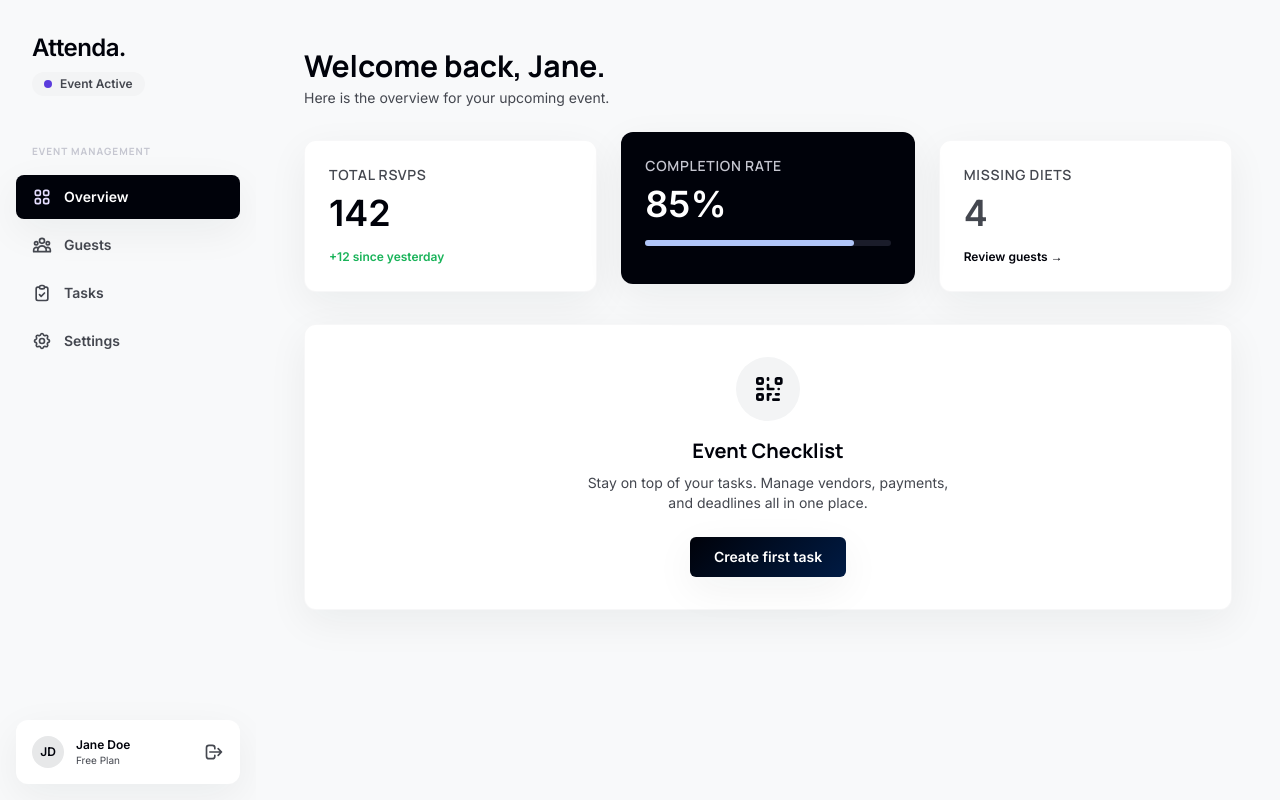
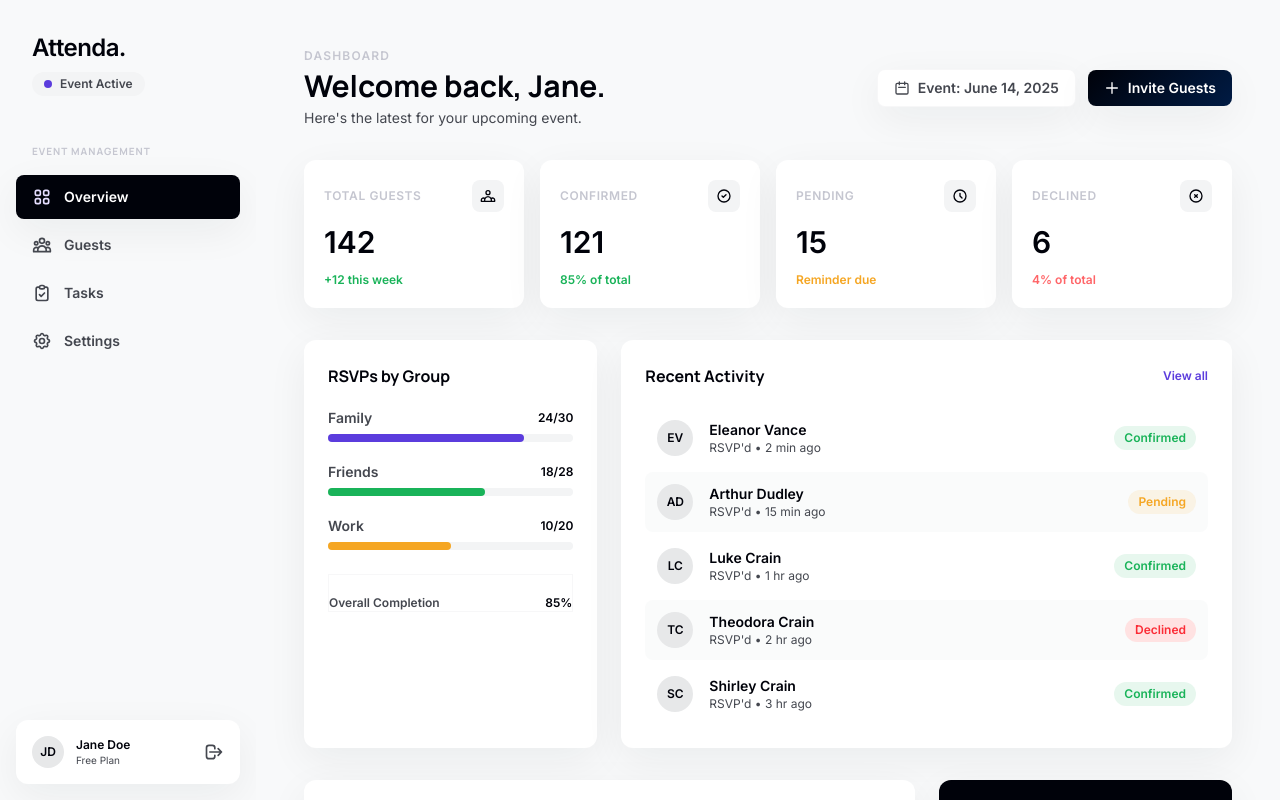
Before and after one commit to Adneil3004/attenda, a React (Vite) app in the folder frontend/: page /attenda/dashboard in a window 1280 px wide. Built offline with nearby package versions, Linux system fonts and the light colour scheme.

Commit message:
feat: enrich dashboard Overview with KPIs, activity feed, task checklist and QR panel

```diff
--- a/frontend/src/pages/dashboard/Overview.jsx
+++ b/frontend/src/pages/dashboard/Overview.jsx
@@ -1,48 +1,224 @@
 import { Link } from 'react-router-dom';
+
+const RECENT_GUESTS = [
+  { name: 'Eleanor Vance', status: 'Confirmed', time: '2 min ago', initials: 'EV' },
+  { name: 'Arthur Dudley', status: 'Pending', time: '15 min ago', initials: 'AD' },
+  { name: 'Luke Crain', status: 'Confirmed', time: '1 hr ago', initials: 'LC' },
+  { name: 'Theodora Crain', status: 'Declined', time: '2 hr ago', initials: 'TC' },
+  { name: 'Shirley Crain', status: 'Confirmed', time: '3 hr ago', initials: 'SC' },
+];
+
+const TASKS = [
+  { title: 'Confirm catering headcount', done: true },
+  { title: 'Send reminder to pending guests', done: false },
+  { title: 'Arrange table seating plan', done: false },
+  { title: 'Test QR check-in scanner', done: false },
+  { title: 'Finalize music playlist', done: true },
+];
+
+const GROUPS = [
+  { name: 'Family', confirmed: 24, total: 30, color: '#5b3cdd' },
+  { name: 'Friends', confirmed: 18, total: 28, color: '#19b359' },
+  { name: 'Work', confirmed: 10, total: 20, color: '#f5a623' },
+];
+
+const STATUS_COLORS = {
+  Confirmed: { bg: 'bg-[#19b359]/10', text: 'text-[#19b359]' },
+  Pending: { bg: 'bg-[#f5a623]/10', text: 'text-[#f5a623]' },
+  Declined: { bg: 'bg-red-100', text: 'text-red-500' },
+};
 
 const Overview = () => {
   return (
-    <div className="flex flex-col h-full w-full">
-      <div className="mb-8">
-        <h1 className="text-3xl font-bold text-[var(--color-primary)]">Welcome back, Jane.</h1>
-        <p className="text-[var(--color-on-surface-variant)] text-sm mt-1">Here is the overview for your upcoming event.</p>
+    <div className="flex flex-col gap-8 w-full">
+
+      {/* ─── Page Header ─── */}
+      <div className="flex flex-col md:flex-row md:items-center justify-between gap-4">
+        <div>
+          <p className="text-xs font-bold uppercase tracking-widest text-[var(--color-outline-variant)] mb-1">Dashboard</p>
+          <h1 className="text-3xl font-bold text-[var(--color-primary)]">Welcome back, Jane.</h1>
+          <p className="text-[var(--color-on-surface-variant)] text-sm mt-1">Here's the latest for your upcoming event.</p>
+        </div>
+        <div className="flex items-center gap-3">
+          <div className="flex items-center gap-2 px-4 py-2 bg-[var(--color-surface-container-lowest)] rounded-lg text-sm font-semibold text-[var(--color-on-surface-variant)] ghost-border ambient-shadow">
+            <svg className="w-4 h-4" fill="none" viewBox="0 0 24 24" stroke="currentColor">
+              <path strokeLinecap="round" strokeLinejoin="round" strokeWidth={2} d="M8 7V3m8 4V3m-9 8h10M5 21h14a2 2 0 002-2V7a2 2 0 00-2-2H5a2 2 0 00-2 2v12a2 2 0 002 2z" />
+            </svg>
+            Event: June 14, 2025
+          </div>
+          <button className="primary-gradient text-white px-4 py-2 rounded-lg text-sm font-semibold hover:opacity-90 transition-opacity ambient-shadow flex items-center gap-2">
+            <svg className="w-4 h-4" fill="none" viewBox="0 0 24 24" stroke="currentColor">
+              <path strokeLinecap="round" strokeLinejoin="round" strokeWidth={2} d="M12 4v16m8-8H4" />
+            </svg>
+            Invite Guests
+          </button>
+        </div>
       </div>
 
-      <div className="grid grid-cols-1 md:grid-cols-3 gap-6 mb-8">
-        <div className="bg-[var(--color-surface-container-lowest)] p-6 rounded-xl ambient-shadow ghost-border">
-          <h3 className="text-sm font-semibold text-[var(--color-on-surface-variant)] uppercase tracking-wider mb-2">Total RSVPs</h3>
-          <p className="text-4xl font-bold text-[var(--color-primary)]">142</p>
-          <div className="mt-4 text-xs font-semibold text-[#19b359]">+12 since yesterday</div>
-        </div>
+      {/* ─── KPI Cards ─── */}
+      <div className="grid grid-cols-2 lg:grid-cols-4 gap-4">
+        {[
+          { label: 'Total Guests', value: '142', delta: '+12 this week', icon: 'M17 20h5v-2a3 3 0 00-5.356-1.857M17 20H7m10 0v-2c0-.656-.126-1.283-.356-1.857M7 20H2v-2a3 3 0 015.356-1.857M7 20v-2c0-.656.126-1.283.356-1.857m0 0a5.002 5.002 0 019.288 0M15 7a3 3 0 11-6 0 3 3 0 016 0z', deltaColor: 'text-[#19b359]' },
+          { label: 'Confirmed', value: '121', delta: '85% of total', icon: 'M9 12l2 2 4-4m6 2a9 9 0 11-18 0 9 9 0 0118 0z', deltaColor: 'text-[#19b359]' },
+          { label: 'Pending', value: '15', delta: 'Reminder due', icon: 'M12 8v4l3 3m6-3a9 9 0 11-18 0 9 9 0 0118 0z', deltaColor: 'text-[#f5a623]' },
+          { label: 'Declined', value: '6', delta: '4% of total', icon: 'M10 14l2-2m0 0l2-2m-2 2l-2-2m2 2l2 2m7-2a9 9 0 11-18 0 9 9 0 0118 0z', deltaColor: 'text-red-400' },
+        ].map((kpi, i) => (
+          <div key={i} className="bg-[var(--color-surface-container-lowest)] p-5 rounded-xl ambient-shadow flex flex-col gap-3">
+            <div className="flex items-center justify-between">
+              <span className="text-xs font-bold uppercase tracking-wider text-[var(--color-outline-variant)]">{kpi.label}</span>
+              <div className="w-8 h-8 rounded-lg bg-[var(--color-surface-container-low)] flex items-center justify-center">
+                <svg className="w-4 h-4 text-[var(--color-primary)]" fill="none" viewBox="0 0 24 24" stroke="currentColor">
+                  <path strokeLinecap="round" strokeLinejoin="round" strokeWidth={2} d={kpi.icon} />
+                </svg>
+              </div>
+            </div>
+            <p className="text-3xl font-bold text-[var(--color-primary)]">{kpi.value}</p>
+            <span className={`text-xs font-semibold ${kpi.deltaColor}`}>{kpi.delta}</span>
+          </div>
+        ))}
+      </div>
 
-        <div className="bg-[var(--color-primary)] p-6 rounded-xl ambient-shadow text-white transform md:-translate-y-2">
-          <h3 className="text-sm font-semibold text-[#c5c6d0] uppercase tracking-wider mb-2">Completion Rate</h3>
-          <p className="text-4xl font-bold">85%</p>
-          <div className="w-full bg-[#1a1c2a] rounded-full h-1.5 mt-4">
-            <div className="bg-[#b1c6f9] h-1.5 rounded-full" style={{ width: '85%' }}></div>
+      {/* ─── Middle Row ─── */}
+      <div className="grid grid-cols-1 lg:grid-cols-3 gap-6">
+
+        {/* RSVP Progress by Group */}
+        <div className="bg-[var(--color-surface-container-lowest)] p-6 rounded-xl ambient-shadow col-span-1">
+          <h2 className="text-base font-bold text-[var(--color-primary)] mb-5">RSVPs by Group</h2>
+          <div className="space-y-5">
+            {GROUPS.map((group) => {
+              const pct = Math.round((group.confirmed / group.total) * 100);
+              return (
+                <div key={group.name}>
+                  <div className="flex justify-between items-center mb-1.5">
+                    <span className="text-sm font-semibold text-[var(--color-on-surface-variant)]">{group.name}</span>
+                    <span className="text-xs font-bold text-[var(--color-primary)]">{group.confirmed}/{group.total}</span>
+                  </div>
+                  <div className="w-full bg-[var(--color-surface-container-low)] rounded-full h-2">
+                    <div
+                      className="h-2 rounded-full transition-all duration-700"
+                      style={{ width: `${pct}%`, backgroundColor: group.color }}
+                    ></div>
+                  </div>
+                </div>
+              );
+            })}
+          </div>
+
+          <div className="mt-6 pt-5 border-t ghost-border flex justify-between items-center text-xs text-[var(--color-on-surface-variant)]">
+            <span className="font-semibold">Overall Completion</span>
+            <span className="font-bold text-[var(--color-primary)]">85%</span>
           </div>
         </div>
 
-        <div className="bg-[var(--color-surface-container-lowest)] p-6 rounded-xl ambient-shadow ghost-border">
-          <h3 className="text-sm font-semibold text-[var(--color-on-surface-variant)] uppercase tracking-wider mb-2">Missing Diets</h3>
-          <p className="text-4xl font-bold text-[var(--color-error)]">4</p>
-          <Link to="/dashboard/guests" className="inline-block mt-4 text-xs font-semibold text-[var(--color-primary)] hover:underline">Review guests &rarr;</Link>
+        {/* Recent RSVP Activity */}
+        <div className="bg-[var(--color-surface-container-lowest)] p-6 rounded-xl ambient-shadow col-span-1 lg:col-span-2">
+          <div className="flex items-center justify-between mb-5">
+            <h2 className="text-base font-bold text-[var(--color-primary)]">Recent Activity</h2>
+            <Link to="/dashboard/guests" className="text-xs font-semibold text-[var(--color-secondary)] hover:underline">View all</Link>
+          </div>
+          <div className="space-y-1">
+            {RECENT_GUESTS.map((g, i) => (
+              <div key={i} className={`flex items-center gap-4 px-3 py-3 rounded-lg transition-colors ${i % 2 === 0 ? '' : 'bg-[var(--color-surface-container-low)]/40'}`}>
+                <div className="w-9 h-9 rounded-full bg-[var(--color-surface-container-high)] flex items-center justify-center text-xs font-bold text-[var(--color-primary)] shrink-0">
+                  {g.initials}
+                </div>
+                <div className="flex-1 min-w-0">
+                  <p className="text-sm font-semibold text-[var(--color-primary)] truncate">{g.name}</p>
+                  <p className="text-xs text-[var(--color-on-surface-variant)]">RSVP'd &bull; {g.time}</p>
+                </div>
+                <span className={`px-2.5 py-1 text-xs font-semibold rounded-full shrink-0 ${STATUS_COLORS[g.status].bg} ${STATUS_COLORS[g.status].text}`}>
+                  {g.status}
+                </span>
+              </div>
+            ))}
+          </div>
         </div>
       </div>
 
-      <div className="bg-[var(--color-surface-container-lowest)] rounded-xl ambient-shadow ghost-border p-8 flex-1 flex flex-col justify-center items-center text-center">
-        <div className="w-16 h-16 bg-[var(--color-surface-container-low)] rounded-full flex items-center justify-center mb-4">
-          <svg className="w-8 h-8 text-[var(--color-primary)]" fill="none" viewBox="0 0 24 24" stroke="currentColor">
-            <path strokeLinecap="round" strokeLinejoin="round" strokeWidth={2} d="M12 4v1m6 11h2m-6 0h-2v4m0-11v3m0 0h.01M12 12h4.01M16 20h4M4 12h4m12 0h.01M5 8h2a1 1 0 001-1V5a1 1 0 00-1-1H5a1 1 0 00-1 1v2a1 1 0 001 1zm14 0h2a1 1 0 001-1V5a1 1 0 00-1-1h-2a1 1 0 00-1 1v2a1 1 0 001 1zM5 20h2a1 1 0 001-1v-2a1 1 0 00-1-1H5a1 1 0 00-1 1v2a1 1 0 001 1z" />
-          </svg>
+      {/* ─── Bottom Row ─── */}
+      <div className="grid grid-cols-1 lg:grid-cols-3 gap-6">
+
+        {/* Event Tasks */}
+        <div className="bg-[var(--color-surface-container-lowest)] p-6 rounded-xl ambient-shadow col-span-1 lg:col-span-2">
+          <div className="flex items-center justify-between mb-5">
+            <h2 className="text-base font-bold text-[var(--color-primary)]">Event Checklist</h2>
+            <span className="text-xs bg-[var(--color-secondary-fixed)] text-[var(--color-on-secondary-fixed-variant)] font-semibold px-2.5 py-1 rounded-full">
+              {TASKS.filter(t => t.done).length}/{TASKS.length} done
+            </span>
+          </div>
+
+          {/* Progress Ribbon */}
+          <div className="w-full bg-[var(--color-surface-container-low)] rounded-full h-1 mb-5">
+            <div
+              className="h-1 rounded-full"
+              style={{ width: `${(TASKS.filter(t => t.done).length / TASKS.length) * 100}%`, background: 'linear-gradient(to right, var(--color-secondary), var(--color-secondary-container))' }}
+            ></div>
+          </div>
+
+          <div className="space-y-2">
+            {TASKS.map((task, i) => (
+              <div key={i} className={`flex items-center gap-3 px-3 py-3 rounded-lg transition-colors cursor-pointer hover:bg-[var(--color-surface-container-low)] ${i % 2 === 0 ? '' : 'bg-[var(--color-surface-container-low)]/40'}`}>
+                <div className={`w-5 h-5 rounded-full border-2 flex items-center justify-center shrink-0 transition-colors ${task.done ? 'bg-[#19b359] border-[#19b359]' : 'border-[var(--color-outline-variant)]'}`}>
+                  {task.done && (
+                    <svg className="w-3 h-3 text-white" fill="none" viewBox="0 0 24 24" stroke="currentColor">
+                      <path strokeLinecap="round" strokeLinejoin="round" strokeWidth={3} d="M5 13l4 4L19 7" />
+                    </svg>
+                  )}
+                </div>
+                <span className={`text-sm ${task.done ? 'line-through text-[var(--color-outline-variant)]' : 'font-semibold text-[var(--color-on-surface)]'}`}>
+                  {task.title}
+                </span>
+              </div>
+            ))}
+          </div>
+
+          <button className="mt-5 w-full py-2.5 rounded-md text-sm font-semibold text-[var(--color-on-surface-variant)] bg-[var(--color-surface-container-low)] hover:bg-[var(--color-surface-container-high)] transition-colors flex items-center justify-center gap-2">
+            <svg className="w-4 h-4" fill="none" viewBox="0 0 24 24" stroke="currentColor">
+              <path strokeLinecap="round" strokeLinejoin="round" strokeWidth={2} d="M12 4v16m8-8H4" />
+            </svg>
+            Add a task
+          </button>
         </div>
-        <h3 className="text-xl font-bold text-[var(--color-primary)] mb-2">Event Checklist</h3>
-        <p className="text-[var(--color-on-surface-variant)] text-sm max-w-sm mb-6">Stay on top of your tasks. Manage vendors, payments, and deadlines all in one place.</p>
-        <button className="primary-gradient text-white px-6 py-2.5 rounded-md font-semibold text-sm hover:opacity-90 transition-opacity ambient-shadow">
-          Create first task
-        </button>
+
+        {/* Digital Ticket Preview */}
+        <div className="bg-[var(--color-primary)] p-6 rounded-xl ambient-shadow text-white flex flex-col">
+          <h2 className="text-base font-bold text-white mb-1">QR Check-In</h2>
+          <p className="text-xs text-[#c5c6d0] mb-6">Preview your guest ticket</p>
+
+          <div className="flex-1 flex items-center justify-center">
+            <div className="w-full max-w-[160px] aspect-square bg-[var(--color-surface)] rounded-xl p-3 flex items-center justify-center mx-auto">
+              {/* Placeholder QR grid */}
+              <div className="grid grid-cols-7 gap-0.5 w-full h-full">
+                {Array.from({ length: 49 }).map((_, i) => {
+                  const isCorner = [0,1,7,8, 5,6,12,13, 35,36,42,43].includes(i);
+                  const isDark = isCorner || Math.random() > 0.55;
+                  return <div key={i} className={`rounded-sm ${isDark ? 'bg-[var(--color-primary)]' : 'bg-transparent'}`}></div>;
+                })}
+              </div>
+            </div>
+          </div>
+
+          <div className="mt-5 space-y-2 text-sm">
+            <div className="flex justify-between">
+              <span className="text-[#c5c6d0] text-xs">Event</span>
+              <span className="font-semibold text-xs text-right">Summer Gala 2025</span>
+            </div>
+            <div className="flex justify-between">
+              <span className="text-[#c5c6d0] text-xs">Date</span>
+              <span className="font-semibold text-xs">June 14, 2025</span>
+            </div>
+            <div className="flex justify-between">
+              <span className="text-[#c5c6d0] text-xs">Guests scanned</span>
+              <span className="font-semibold text-xs">0 / 142</span>
+            </div>
+          </div>
+
+          <button className="mt-5 w-full py-2.5 rounded-md text-sm font-semibold bg-[var(--color-secondary-fixed)] text-[var(--color-on-secondary-fixed-variant)] hover:opacity-90 transition-opacity">
+            Send tickets to guests
+          </button>
+        </div>
+
       </div>
-
     </div>
   );
 };
```
